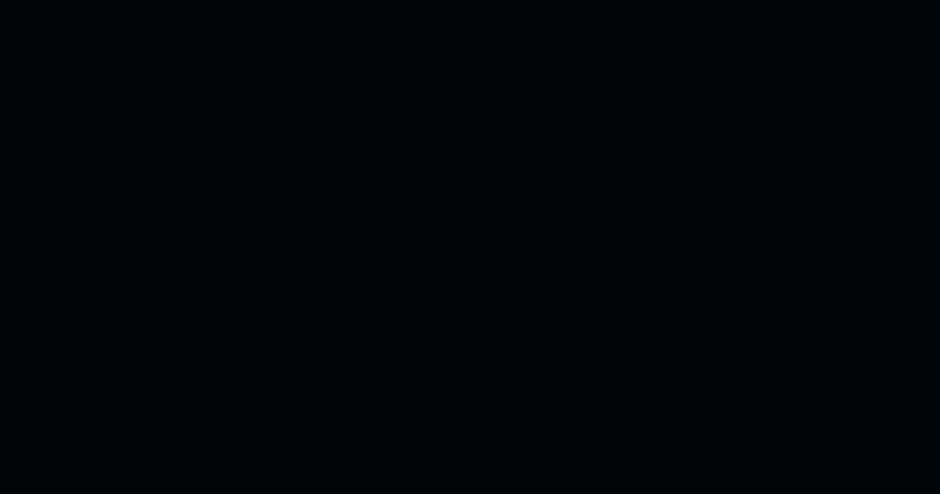
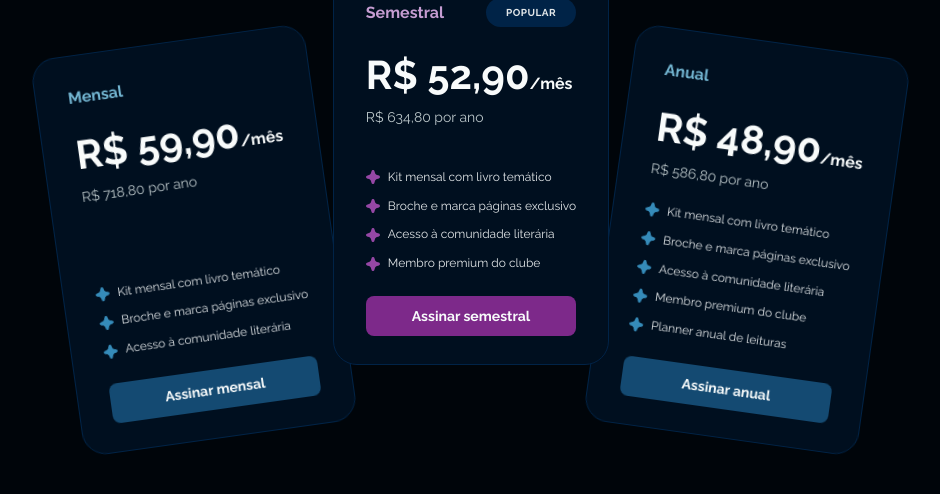
Before and after one commit to eduardonobrega/formacao-fullstack, a plain HTML site: page books-lp/index.html in a window 1280 px wide. Shown: the whole page, without its empty margins (169-1109 px from the left). Drawn offline with Linux system fonts and the light colour scheme.

Commit message:
plan cads

```diff
--- a/books-lp/index.html
+++ b/books-lp/index.html
@@ -14,6 +14,64 @@
         <title>Encantos Literários</title>
     </head>
     <body>
+        <div class="box">
+            <div class="cards">
+                <div class="card">
+                    <div>
+                        <h3>Mensal</h3>
+                        <strong>R$ 59,90<span>/mês</span></strong>
+                        <small>R$ 718,80 por ano</small>
+                    </div>
+                    <footer>
+                        <ul role="list">
+                            <li>Kit mensal com livro temático</li>
+                            <li>Broche e marca páginas exclusivo</li>
+                            <li>Acesso à comunidade literária</li>
+                        </ul>
+                        <button class="btn secondary">Assinar mensal</button>
+                    </footer>
+                </div>
+                <div class="card popular">
+                    <div>
+                        <div>
+                            <h3>Semestral</h3>
+                            <span class="tag">popular</span>
+                        </div>
+                        <strong>R$ 52,90<span>/mês</span></strong>
+                        <small>R$ 634,80 por ano</small>
+                    </div>
+
+                    <footer>
+                        <ul role="list">
+                            <li>Kit mensal com livro temático</li>
+                            <li>Broche e marca páginas exclusivo</li>
+                            <li>Acesso à comunidade literária</li>
+                            <li>Membro premium do clube</li>
+                        </ul>
+                        <button class="btn">Assinar semestral</button>
+                    </footer>
+                    <img src="./assets/icons/rabbit.svg" alt="" />
+                </div>
+
+                <div class="card">
+                    <div>
+                        <h3>Anual</h3>
+                        <strong>R$ 48,90<span>/mês</span></strong>
+                        <small>R$ 586,80 por ano</small>
+                    </div>
+                    <footer>
+                        <ul role="list">
+                            <li>Kit mensal com livro temático</li>
+                            <li>Broche e marca páginas exclusivo</li>
+                            <li>Acesso à comunidade literária</li>
+                            <li>Membro premium do clube</li>
+                            <li>Planner anual de leituras</li>
+                        </ul>
+                        <button class="btn secondary">Assinar anual</button>
+                    </footer>
+                </div>
+            </div>
+        </div>
         <!-- <a href="" class="social-link">
             <svg
                 width="24"
--- /dev/null
+++ b/books-lp/styles/components/card.css
@@ -0,0 +1,171 @@
+.box {
+    width: 100vw;
+    overflow-x: auto;
+}
+
+.cards {
+    display: flex;
+    gap: 1.6rem;
+    width: max-content;
+    padding-inline: 5.6rem;
+    padding-top: 4rem;
+}
+
+.card {
+    background-color: var(--shape-base);
+    border: 1px solid var(--shape-stroke);
+    border-radius: 24px;
+    flex-shrink: 0;
+
+    padding: 3.2rem 3.2rem 2.8rem;
+
+    display: flex;
+    flex-direction: column;
+    justify-content: space-between;
+    width: fit-content;
+    height: 40rem;
+
+    &:hover,
+    &:focus-within {
+        border-color: var(--shape-hover);
+        background-color: var(--shape-hover);
+        box-shadow: 0px 0px 66px 0px rgba(53, 139, 185, 0.1);
+    }
+
+    h3 {
+        font: var(--title-xs);
+        color: var(--blue-light);
+    }
+
+    strong {
+        display: block;
+        margin: 2.4rem 0 0.8rem;
+        font: var(--title-md);
+        color: var(--text-title);
+
+        span {
+            font: var(--title-xs);
+        }
+    }
+
+    small {
+        color: var(--text-label);
+        font: var(--body-sm);
+    }
+
+    ul {
+        margin-bottom: 2.4rem;
+        display: flex;
+        flex-direction: column;
+        gap: 1.2rem;
+        li {
+            font: var(--body-xs);
+            display: flex;
+            align-items: center;
+            &::before {
+                flex-shrink: 0;
+                content: "";
+                display: inline-block;
+                width: 1.4rem;
+                height: 1.4rem;
+                background-image: url(../../assets/icons/star-blue.svg);
+                background-size: contain;
+                background-repeat: no-repeat;
+                margin-right: 8px;
+            }
+        }
+    }
+
+    button {
+        width: 100%;
+    }
+}
+
+.card.popular {
+    position: relative;
+    > div > div {
+        display: flex;
+        align-items: center;
+        justify-content: space-between;
+
+        h3 {
+            color: var(--pink-light);
+        }
+        .tag {
+            font: var(--tag);
+            text-transform: var(--tag-text-transform);
+            letter-spacing: 0.5px;
+            background-color: var(--shape-stroke);
+            border-radius: 999px;
+            padding: 0.9rem 2rem;
+        }
+    }
+
+    ul {
+        li {
+            &::before {
+                background-image: url(../../assets/icons/star.svg);
+            }
+        }
+    }
+
+    > img {
+        position: absolute;
+        top: -5.2rem;
+    }
+}
+
+@media (min-width: 980px) {
+    .box {
+        overflow-x: visible;
+    }
+    .cards {
+        margin: 0 auto;
+        gap: 0;
+    }
+    .card {
+        &:hover,
+        &:focus-within {
+            z-index: 2;
+        }
+    }
+
+    .card:nth-child(1) {
+        transform: translateX(100%);
+        animation: move 3s ease 2s forwards, rotateLeft 3s ease 2s forwards;
+
+        /* animation: name duration timing-function delay iteration-count direction fill-mode; */
+    }
+    .card:nth-child(2) {
+        animation: moveUp 3s ease 2s forwards;
+        z-index: 1;
+    }
+
+    .card:nth-child(3) {
+        transform: translateX(-100%);
+        animation: move 3s ease 2s forwards, rotateRight 3s ease 2s forwards;
+    }
+}
+
+@keyframes rotateRight {
+    to {
+        transform: rotate(8deg);
+    }
+}
+@keyframes rotateLeft {
+    to {
+        transform: rotate(-8deg);
+    }
+}
+
+@keyframes moveUp {
+    to {
+        transform: translateY(-75px);
+    }
+}
+
+@keyframes move {
+    to {
+        transform: translateX(0) translateY(0);
+    }
+}
--- a/books-lp/styles/components/index.css
+++ b/books-lp/styles/components/index.css
@@ -2,3 +2,4 @@
 @import url(link.css);
 @import url(social-link.css);
 @import url(text-image.css);
+@import url(card.css);
```
Also changed, not shown: books-lp/assets/icons/rabbit.svg (added), books-lp/assets/icons/star-blue.svg (added).
